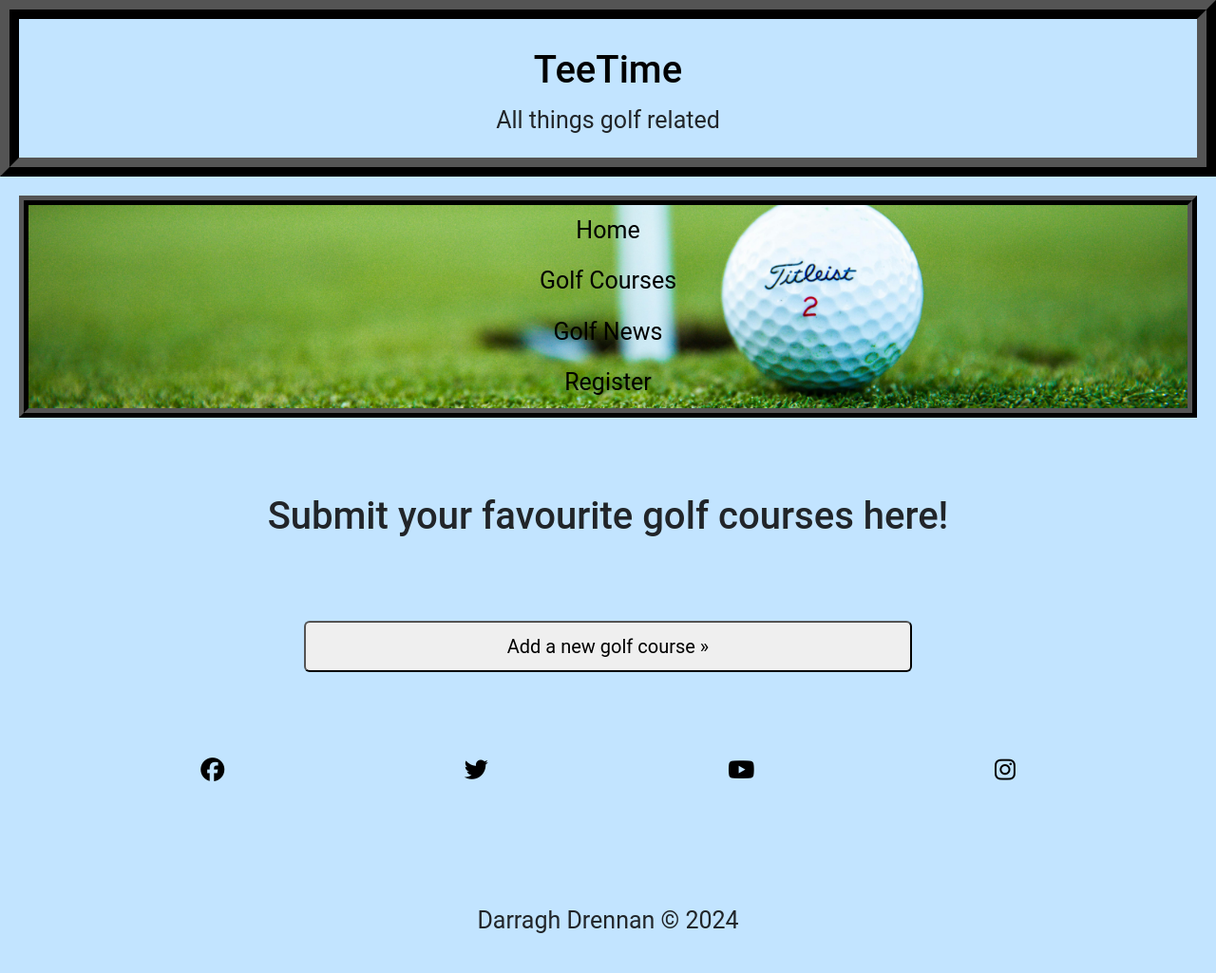
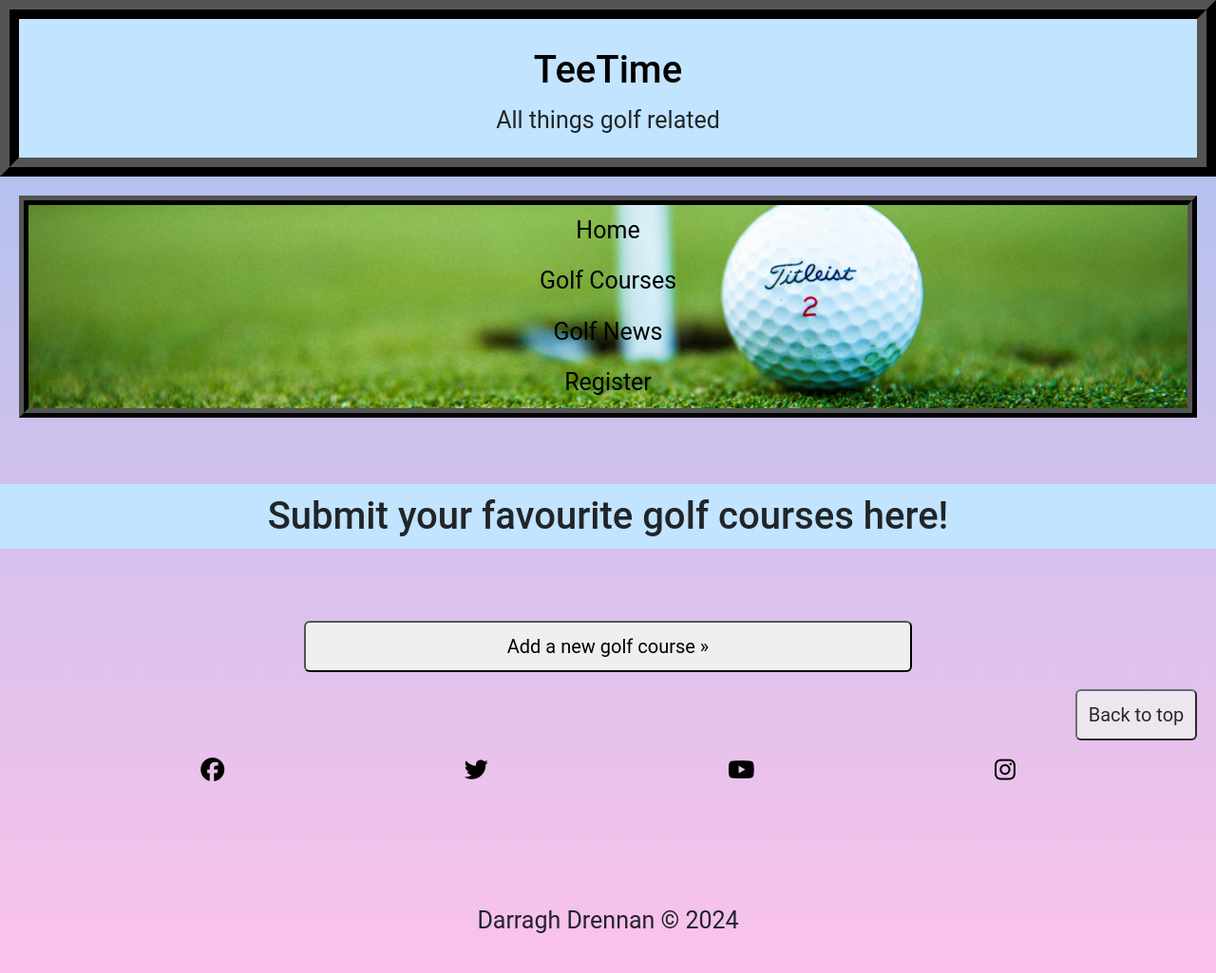
Before and after one commit to Drennan98/TeeTime, a Django app: page /list/ in a window 1280 px wide. Shown: the whole page at 95% size. Run offline with Django 5.2, Linux system fonts and the light colour scheme; some libraries are stand-ins or nearby versions.

Commit message:
Add nice background gradient

```diff
--- a/static/css/style.css
+++ b/static/css/style.css
@@ -4,7 +4,7 @@ body {
     font-family: "Roboto", sans-serif;
     font-size: 25px;
     text-align: center;
-    background-color: #C2E4FF;
+    background-image: linear-gradient(to top, #fbc2eb 0%, #a6c1ee 100%);
     margin: 0;
     padding: 0;
 }
@@ -329,3 +329,14 @@ label {
     color: black;
     margin-bottom: 20px;
 }
+
+/* Scroll back to top button */
+
+#ScrollTop {
+    position: fixed;
+    bottom: 20px;
+    right: 20px;
+    width: 10%;
+    color: black;
+    opacity: 80%;
+}
--- a/templates/base.html
+++ b/templates/base.html
@@ -88,5 +88,6 @@
           <p id="copyright">Darragh Drennan &copy; 2024</p>
         </div>
     </footer>
+    <button id="ScrollTop">Back to top</button>
 </body>
 </html>
```
